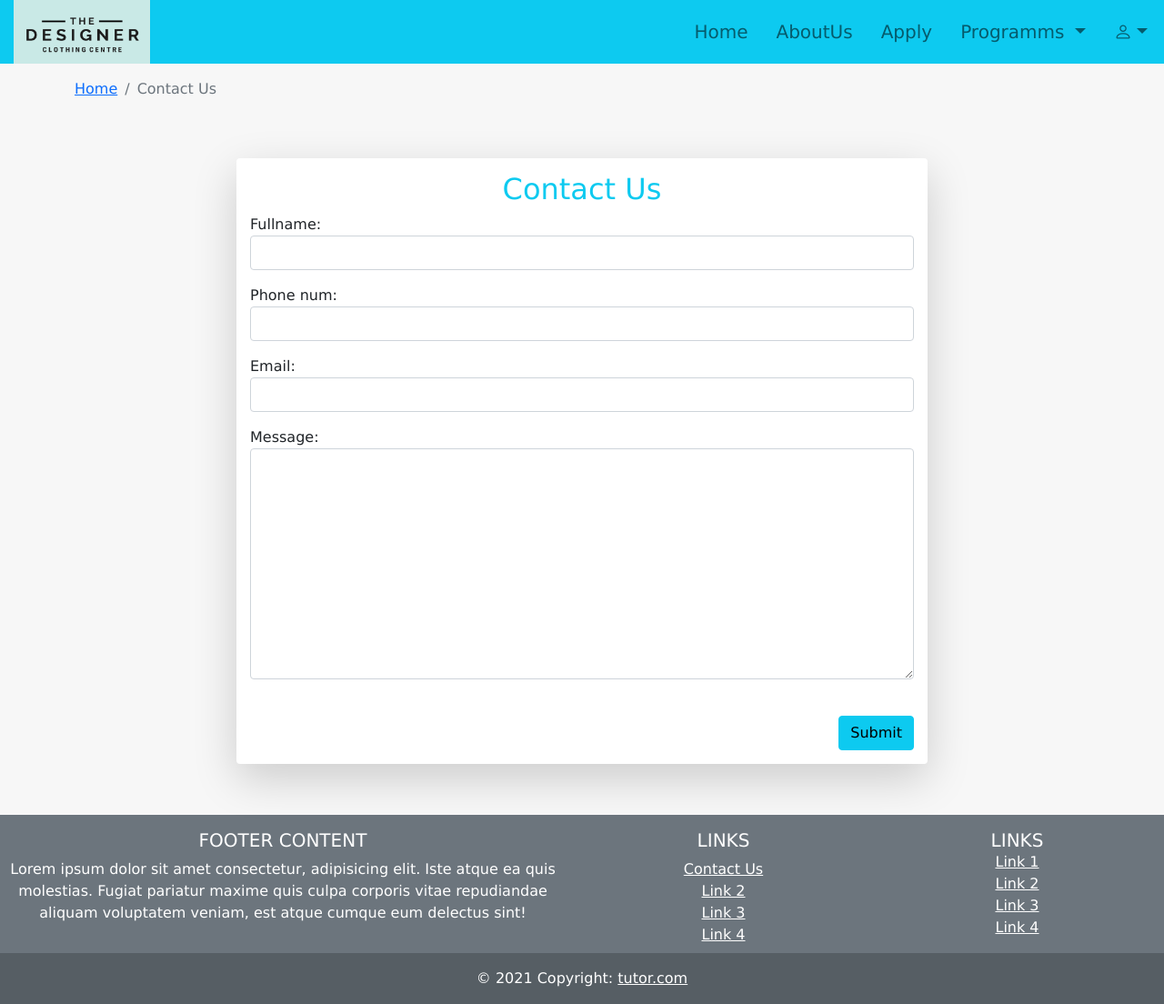
After one commit to Ind20/tutor, a Django app: page /contactus in a window 1280 px wide. The commit adds this page. Shown: the whole page at 91% size. Run offline with Django 3.2, Linux system fonts and the light colour scheme; some libraries are stand-ins or nearby versions.

Commit message:
contactus

```diff
--- a/teacher/urls.py
+++ b/teacher/urls.py
@@ -5,6 +5,8 @@
 
 urlpatterns =[
     path('', views.home, name='home'),
+    path('contactus', views.contactus, name='contactus'),
+
     path('login', views.login, name='login'),
     path('register', views.register, name='register'),
     path('logout', views.logout, name='logout'),
--- a/teacher/views.py
+++ b/teacher/views.py
@@ -11,6 +11,18 @@
 
 def home(request):
     return render(request, 'home.html')
+
+
+def contactus(request):
+    form = contactusForm(request.POST or None)
+    if request.method=='POST':
+        if form.is_valid():
+            form.save()
+        messages.info(request,'Form submitted successfully')
+        return redirect('contactus')
+    else:
+        return render(request, 'contactus.html', {'form': form})
+
 
 def please_login(request):
     msg = "You need to be logged-in to view this page"
--- a/template/base.html
+++ b/template/base.html
@@ -77,7 +77,7 @@
 
                     <ul class="list-unstyled mb-0">
                         <li>
-                            <a href="#!" class="text-white">Link 1</a>
+                            <a href="/contactus" class="text-white">Contact Us</a>
                         </li>
                         <li>
                             <a href="#!" class="text-white">Link 2</a>
--- /dev/null
+++ b/template/contactus.html
@@ -0,0 +1,30 @@
+{% extends 'base.html' %}
+{% block content %}
+<title>Contact Us</title>
+<div class="container pt-3 pb-3">
+    <nav aria-label="breadcrumb">
+        <ol class="breadcrumb">
+            <li class="breadcrumb-item"><a href="/">Home</a></li>
+            <li class="breadcrumb-item active" aria-current="page">Contact Us</li>
+        </ol>
+    </nav>
+    {%for message in messages%}
+    <div class="message alert alert-warning alert-dismissible fade show" role="alert">
+        <strong>{{ message}}</strong>
+        <button type="button" class="btn-close" data-bs-dismiss="alert" aria-label="Close"></button>
+    </div>
+    {%endfor%}
+    <div class="row justify-content-center">
+        <div class="col-sm-8 col-12 card shadow-lg border-0 rounded-lg mt-5 profile-box">
+            <h2 class="text-info text-center">Contact Us</h2>
+            <div class="form-group">
+                <form action="contactus" method="post">
+                    {% csrf_token %}
+                    {{ form.as_p}}
+                    <br><input class="btn-right btn btn-info btn-md" type="submit" name="submit">
+                </form>
+            </div>
+        </div>
+    </div>
+</div>
+{% endblock %}
```
